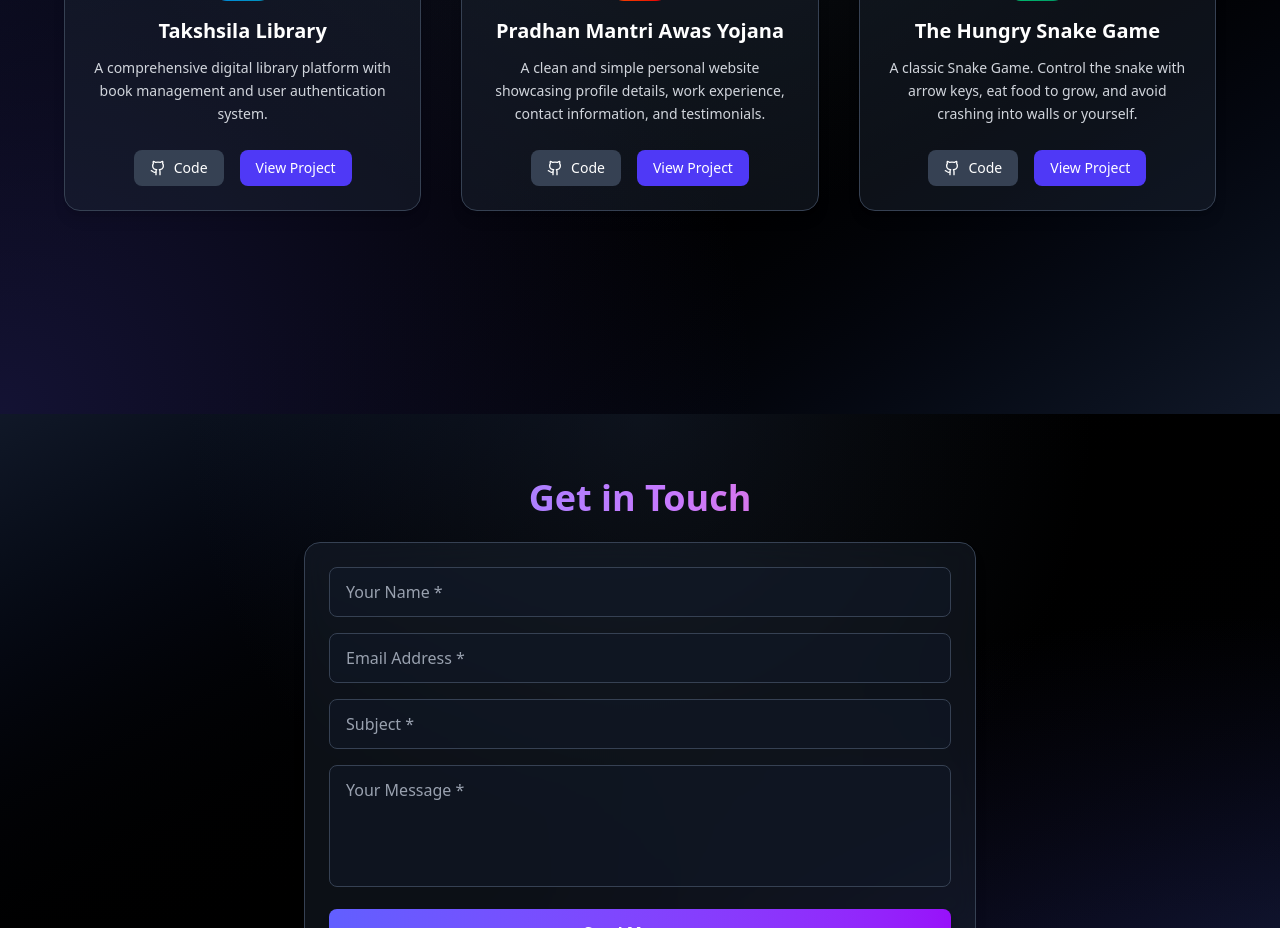
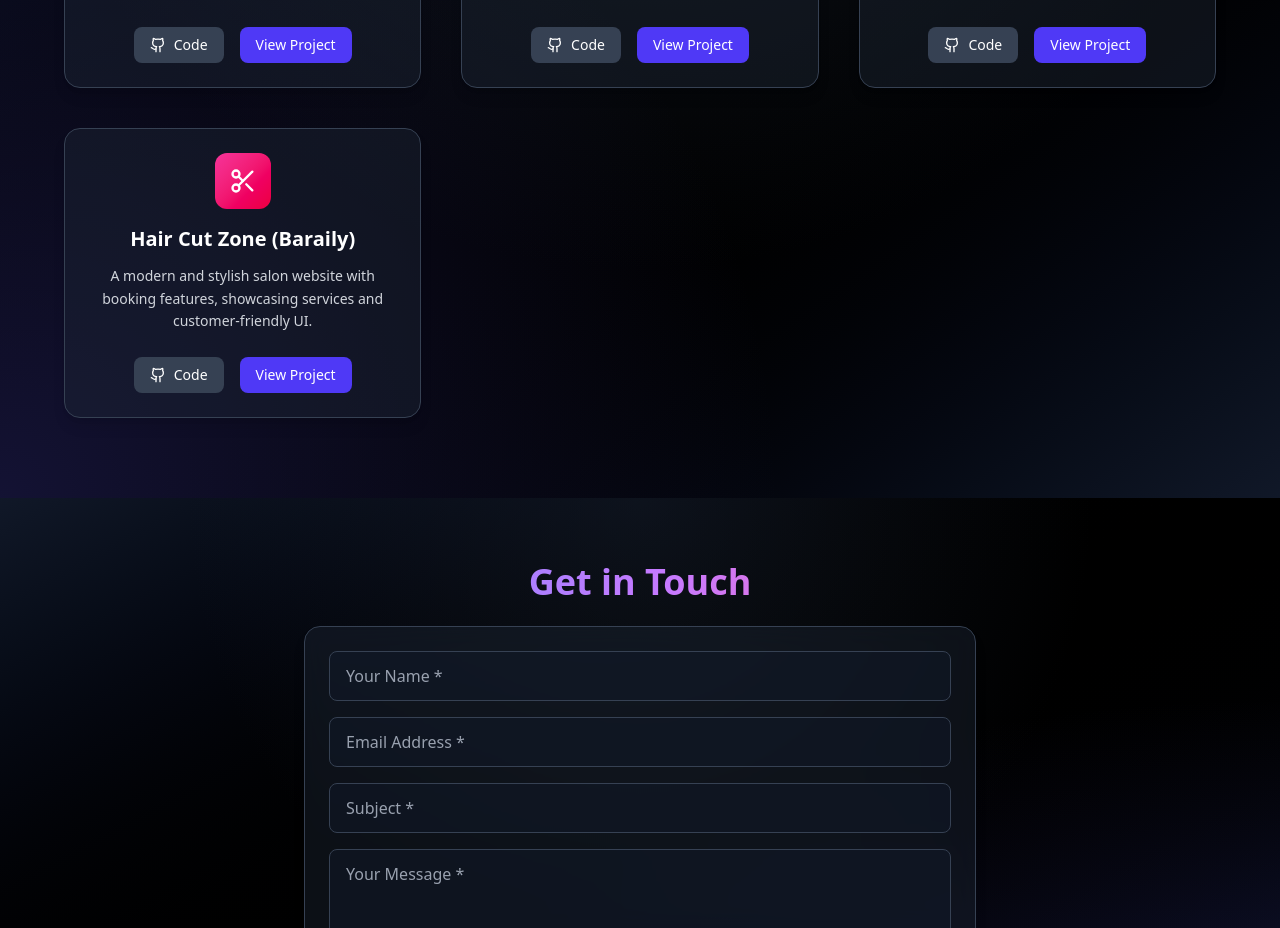
Before and after one commit to chandanXcoder/MyPortfolio, a React (Vite) app: page / in a window 1280 px wide. Shown: the part 2820-3748 px from the top of the page. Built offline with nearby package versions, Linux system fonts and the light colour scheme.

Commit message:
added new projects

```diff
--- a/src/components/Project.jsx
+++ b/src/components/Project.jsx
@@ -1,6 +1,6 @@
 import React from "react";
 import { motion } from "framer-motion";
-import { Globe, Github, Code2, Layout, BookOpen, Users, Home, Gamepad2 } from "lucide-react";
+import { Globe, Github, Code2, Layout, BookOpen, Users, Home, Gamepad2, Scissors } from "lucide-react";
 
 const projects = [
   {
@@ -26,6 +26,14 @@ const projects = [
     github: "https://github.com/chandanXcoder",
     demo: "https://chandan-team.netlify.app/",
     color: "from-green-400 to-emerald-600",
+  },
+  {
+    title: "Hair Cut Zone (Baraily)",
+    description: "A modern and stylish salon website with booking features, showcasing services and customer-friendly UI.",
+    icon: <Scissors size={28} />,
+    github: "https://github.com/chandanXcoder",
+    demo: "https://trim-trend.vercel.app/",
+    color: "from-pink-500 to-rose-600",
   },
 ];
 
```
